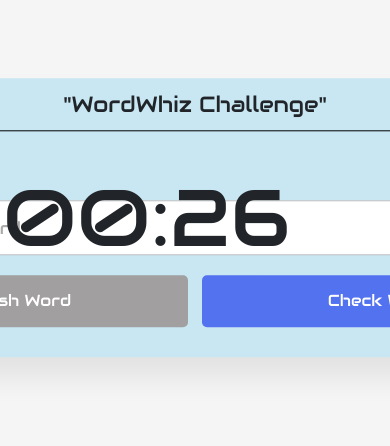
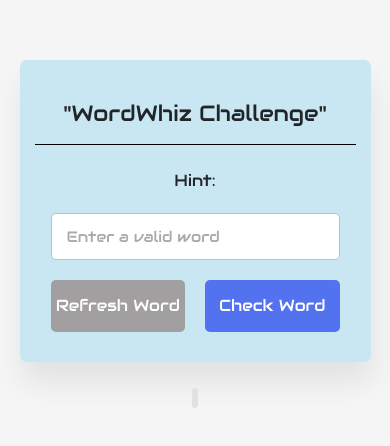
Before and after one commit to NeNeZoRr/MiniProject1, a website: page main.html in a window 390 px wide. Shown: the part 204-650 px from the top of the page. Drawn offline with nearby package versions, Linux system fonts and the light colour scheme.

Commit message:
Update #2 	modified:   Styling.css 	modified:   main.html 	modified:   main.js

```diff
--- a/Styling.css
+++ b/Styling.css
@@ -1,5 +1,6 @@
 @import url('https://fonts.googleapis.com/css2?family=Audiowide&display=swap');
-*{
+
+* {
     margin: 0;
     padding: 0;
     box-sizing: border-box;
@@ -8,64 +9,57 @@
 
 body {
     display: flex;
-    padding: 0 10px;
+    flex-direction: column;
     align-items: center;
-    justify-content: space-evenly;
+    justify-content: center;
     min-height: 100vh;
     background: #f5f5f5;
-}
-#timer {
-    position: fixed;
-    top: 0;
-    right: 0;
-    align-items: center;
-    justify-content: space-evenly;
-    height: 100vh;
-    font-size: 5em;
-    margin-right: 100px;
+    margin: 0;
 }
 
 .container {
-    position: fixed;
-    top: 50%;
-    left: 50%;
-    transform: translate(-50%, -50%);
-    width: 800px;
+    width: 90%;
+    max-width: 800px;
     border-radius: 7px;
     background: #c8e7f2;
     box-shadow: 2px 20px 30px rgba(0, 0, 0, 0.08);
+    margin-top: 2em;
+    margin-bottom: 1em;
+    text-align: center;/
 }
 
 .container h2 {
-    font-size: 25px;
+    font-size: 2.5em;
     font-weight: 500;
-    padding: 16px 25px;
+    padding: 1em 1.5em;
     text-align: center;
     border-bottom: 1px solid black;
+    width: 100%;
+    margin-top: 1em;
 }
 
 .container .content {
-    margin: 25px 20px 35px;
+    margin: 1.5em 1em 2.5em;
 }
 
 .content .word {
     user-select: none;
-    font-size: 33px;
+    font-size: 2.5em;
     font-weight: 500;
     text-align: center;
-    letter-spacing: 24px;
-    margin-right: -24px;
+    letter-spacing: 1.5em;
+    margin-right: -1.5em;
     word-break: break-all;
     text-transform: uppercase;
 }
 
 .content .details {
-    margin: 25px 0 20px;
+    margin: 1.5em 0 1.25em;
 }
 
 .details p {
-    font-size: 18px;
-    margin-bottom: 10px;
+    font-size: 1.125em;
+    margin-bottom: 0.625em;
 }
 
 .details p b {
@@ -74,10 +68,10 @@ body {
 
 .content input {
     width: 100%;
-    height: 60px;
+    height: 3.75em;
     outline: none;
-    padding: 0 16px;
-    font-size: 18px;
+    padding: 0 1em;
+    font-size: 1.125em;
     border-radius: 5px;
     border: 1px solid #bfbfbf;
 }
@@ -96,7 +90,7 @@ body {
 
 .content .buttons {
     display: flex;
-    margin-top: 20px;
+    margin-top: 1.25em;
     justify-content: space-between;
 }
 
@@ -105,10 +99,10 @@ body {
     outline: none;
     color: white;
     cursor: pointer;
-    padding: 15px 0;
-    font-size: 23px;
+    padding: 0.9375em 0;
+    font-size: 1.375em;
     border-radius: 5px;
-    width: calc(100% / 2 - 8px);
+    width: calc(50% - 0.875em);
     transition: all 0.3s ease;
 }
 
@@ -132,35 +126,58 @@ body {
     background: #2c52ed;
 }
 
+/* Timer Styling */
+#timer {
+    background: #e2e1e1;
+    color: rgb(0, 0, 0);
+    padding: 10px 3px;
+    font-size: 2.5em;
+    border-radius: 10px;
+    width: auto;
+    text-align: left;
+    margin: auto;
+    align-self: center;
+    display: flex;
+    justify-content: flex-start;
+    align-items: center;
+}
+
+
+/* Media Query for Smaller Screens */
 @media screen and (max-width: 470px) {
     .container h2 {
-        font-size: 22px;
-        padding: 13px 20px;
+        font-size: 1.375em;
+        padding: 0.8125em 1.25em;
     }
 
     .content .word {
-        font-size: 30px;
-        letter-spacing: 20px;
-        margin-right: -20px;
+        font-size: 1.25em;
+        letter-spacing: 1em;
+        margin-right: -1em;
     }
 
     .container .content {
-        margin: 20px 20px 30px;
+        margin: 1.25em 1em 1.875em;
     }
 
     .details p {
-        font-size: 16px;
-        margin-bottom: 8px;
+        font-size: 1em;
+        margin-bottom: 0.5em;
     }
 
     .content input {
-        height: 55px;
-        font-size: 17px;
+        height: 3.125em;
+        font-size: 0.9375em;
     }
 
     .buttons button {
-        padding: 14px 0;
-        font-size: 16px;
-        width: calc(100% / 2 - 7px);
+        padding: 0.875em 0;
+        font-size: 1em;
+        width: calc(50% - 0.625em);
+    }
+
+    #timer {
+        font-size: 1.25em;
+        margin-top: 0.5em;
     }
 }
--- a/main.html
+++ b/main.html
@@ -5,16 +5,12 @@
     <meta charset="UTF-8">
     <meta name="viewport" content="width=device-width, initial-scale=1.0">
     <title>Guess the Word</title>
-    <script src="https://code.jquery.com/jquery-3.4.1.min.js"
-        integrity="sha256-CSXorXvZcTkaix6Yvo6HppcZGetbYMGWSFlBw8HfCJo=" crossorigin="anonymous"></script>
     <link rel="stylesheet" href="https://stackpath.bootstrapcdn.com/bootstrap/4.4.1/css/bootstrap.min.css"
         integrity="sha384-Vkoo8x4CGsO3+Hhxv8T/Q5PaXtkKtu6ug5TOeNV6gBiFeWPGFN9MuhOf23Q9Ifjh" crossorigin="anonymous">
     <link rel="stylesheet" href="Styling.css">
     <link rel="preconnect" href="https://fonts.googleapis.com">
     <link rel="preconnect" href="https://fonts.gstatic.com" crossorigin>
     <link href="https://fonts.googleapis.com/css2?family=Audiowide&display=swap" rel="stylesheet">
-    <script src="word.js" defer></script>
-    <script src="main.js" defer></script>
 </head>
 
 <body>
@@ -32,7 +28,14 @@
             </div>
         </div>
     </div>
-    <div class="d-flex text-bold justify-content-center align-items-center" id="timer"></div>
+    <div>
+
+        <div id="timer"></div>
+    </div>
+    <script src="https://code.jquery.com/jquery-3.4.1.min.js"
+        integrity="sha256-CSXorXvZcTkaix6Yvo6HppcZGetbYMGWSFlBw8HfCJo=" crossorigin="anonymous"></script>
+    <script src="word.js" defer></script>
+    <script src="main.js" defer></script>
 </body>
 
 </html>
--- a/main.js
+++ b/main.js
@@ -1,29 +1,63 @@
+const wordText = document.querySelector(".word"),
+    hintText = document.querySelector(".hint span"),
+    timeText = document.querySelector(".time b"),
+    inputField = document.querySelector("input"),
+    refreshBtn = document.querySelector(".refresh-word"),
+    checkBtn = document.querySelector(".check-word"),
+    timerDisplay = document.getElementById("timer"); // Reference to the timer element
 
+let correctWord, timer;
 
+const initTimer = maxTime => {
+    clearInterval(timer);
+    timer = setInterval(() => {
+        if (maxTime > 0) {
+            maxTime--;
+            updateTimerDisplay(maxTime); // Update the timer display
+        } else {
+            clearInterval(timer); // Stop the timer when time is up
+            alert(`Time off! ${correctWord.toUpperCase()} was the correct word`);
+            initGame();
+        }
+    }, 1000);
+}
 
+// Function to update the timer display with the remaining time
+const updateTimerDisplay = remainingTime => {
+    const minutes = Math.floor(remainingTime / 60);
+    const seconds = remainingTime % 60;
+    const formattedTime = `${minutes.toString().padStart(2, '0')}:${seconds.toString().padStart(2, '0')}`;
+    timerDisplay.innerText = formattedTime;
+}
 
+const initGame = () => {
+    let randomObj = words[Math.floor(Math.random() * words.length)];
+    let wordArray = randomObj.word.split("");
+    for (let i = wordArray.length - 1; i > 0; i--) {
+        let j = Math.floor(Math.random() * (i + 1));
+        [wordArray[i], wordArray[j]] = [wordArray[j], wordArray[i]];
+    }
+    wordText.innerText = wordArray.join("");
+    hintText.innerText = randomObj.hint;
+    correctWord = randomObj.word.toLowerCase();
+    inputField.value = "";
+    inputField.setAttribute("maxlength", correctWord.length);
 
+    // Start the timer with the new word
+    initTimer(30);
+}
 
+const checkWord = () => {
+    let userWord = inputField.value.toLowerCase();
+    if (!userWord) return alert("Please enter the word to check!");
+    if (userWord !== correctWord) return alert(`Oops! ${userWord} is not a correct word`);
+    clearInterval(timer); // Stop the timer when the word is solved
+    alert(`Congrats! ${correctWord.toUpperCase()} is the correct word`);
+    initGame();
+}
 
-//Timer Settings
-var time_limit = 30;
+refreshBtn.addEventListener("click", initGame);
+checkBtn.addEventListener("click", checkWord);
 
-var time_out = setInterval(() => {
-
-    if (time_limit == 0) {
-
-        $('#timer').html('Time Over');
-
-    } else {
-
-        if (time_limit < 10) {
-            time_limit = 0 + '' + time_limit;
-        }
-
-        $('#timer').html('00:' + time_limit);
-
-        time_limit -= 1;
-
-    }
-
-}, 1000);
+// Initial game setup
+initGame();
```
